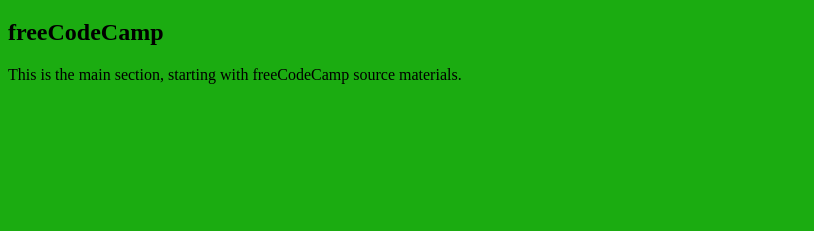
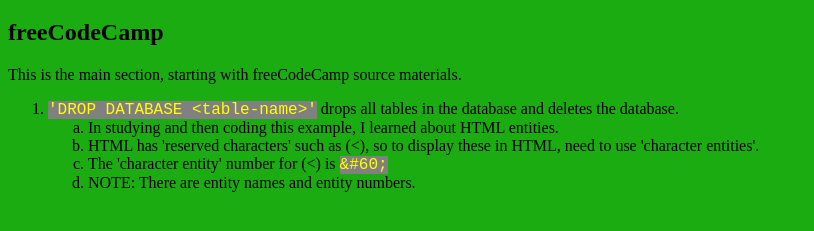
Before and after one commit to min-dles/study-notes, a website: page public/index.html in a window 1280 px wide. Shown: the part 61-292 px from the top of the page, without its empty margins (0-814 px from the left). Drawn offline with Linux system fonts and the light colour scheme.

Commit message:
study notes re html entities

```diff
--- a/public/index.html
+++ b/public/index.html
@@ -16,6 +16,15 @@
       <section id="freeCodeCamp">
         <h2>freeCodeCamp</h2>
         <p>This is the main section, starting with freeCodeCamp source materials.</p>
+        <ol>
+          <li><div class="code-font">'DROP DATABASE &#60;table-name&#62;'</div> drops all tables in the database and deletes the database.</li>
+          <ol class="alpha-list">
+            <li>In studying and then coding this example, I learned about HTML entities.</li>
+            <li>HTML has 'reserved characters' such as (&#60;), so to display these in HTML, need to use 'character entities'.</li>
+            <li>The 'character entity' number for (&#60;) is <div class="code-font">&amp#60;</div></li>
+            <li>NOTE: There are entity names and entity numbers.</li>
+          </ol>
+        </ol>
       </section>
     </main>
   </body>
--- a/public/styles/styles.css
+++ b/public/styles/styles.css
@@ -1,3 +1,15 @@
 html {
   background-color: rgb(27, 172, 17);
 }
+
+.code-font {
+  display: inline;
+  background-color: gray;
+  font-family: 'Courier New', Courier, monospace;
+  color: yellow;
+  width: auto;
+}
+
+.alpha-list {
+  list-style-type: lower-alpha;
+}
```
